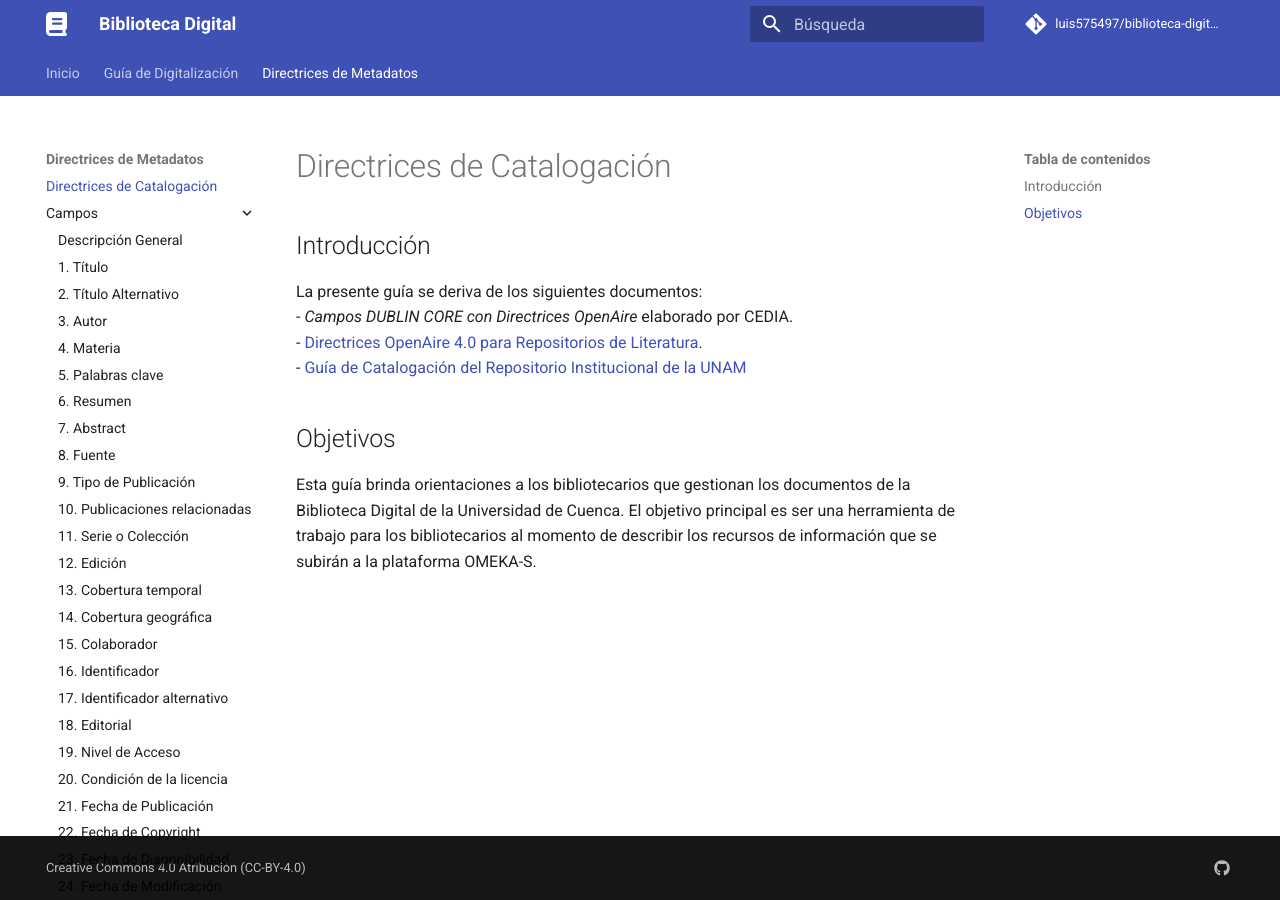
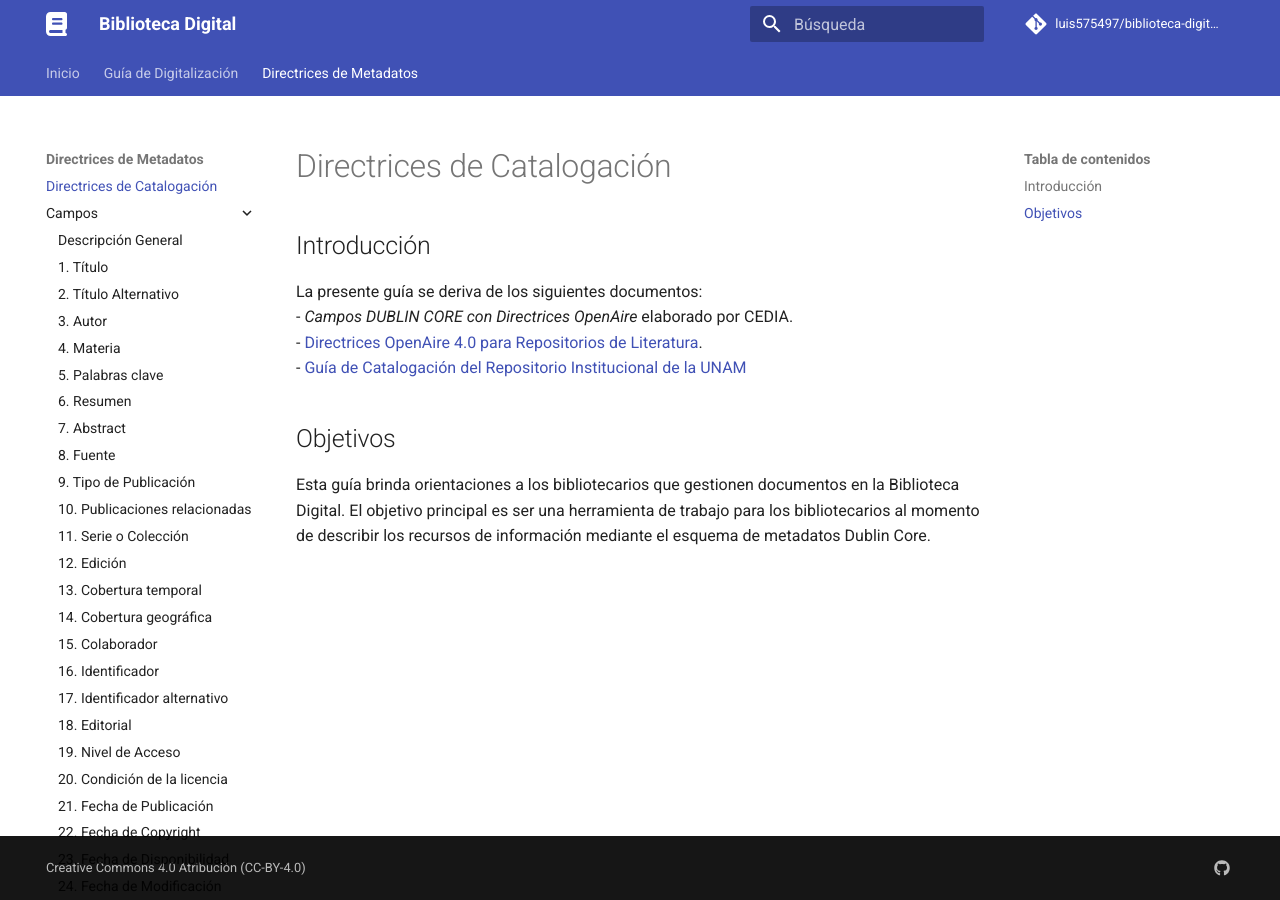
Before and after one commit to luis575497/biblioteca-digital-docs, an MkDocs documentation site: the page built from docs/metadatos/directrices.md, in a window 1280 px wide. Built offline with MkDocs 1.6.1 and Material for MkDocs 9.7.7, drawn with Linux system fonts in a browser that asks for light colours; comment, search, counter and statistics services are not loaded; the version menu is left out.

Commit message:
Update directrices.md

```diff
--- a/docs/metadatos/directrices.md
+++ b/docs/metadatos/directrices.md
@@ -6,4 +6,4 @@ La presente guía se deriva de los siguientes documentos:
     - [Directrices OpenAire 4.0 para Repositorios de Literatura](https://guiasopenaire4.readthedocs.io/es/latest/).
     - [Guía de Catalogación del Repositorio Institucional de la UNAM](https://www.google.com/url?sa=t&rct=j&q=&esrc=s&source=web&cd=&ved=2ahUKEwjkwqKOndTxAhUjU98KHRQuCAoQFjAAegQIBRAD&url=https%3A%2F%2Fdgru.unam.mx%2Fwp-content%2Fuploads%2F2020%2F06%2FD_GU_DGRU_SRU_002_20200529_Guia_Catalogacion_RIUNAM.pdf&usg=AOvVaw2Wp9y3H-zbIIFn5mrzhGJy)
 ##Objetivos
-Esta guía brinda orientaciones a los bibliotecarios que gestionan los documentos de la Biblioteca Digital de la Universidad de Cuenca. El objetivo principal es ser una herramienta de trabajo para los bibliotecarios al momento de describir los recursos de información que se subirán a la plataforma OMEKA-S.
+Esta guía brinda orientaciones a los bibliotecarios que gestionen documentos en la Biblioteca Digital. El objetivo principal es ser una herramienta de trabajo para los bibliotecarios al momento de describir los recursos de información mediante el esquema de metadatos Dublin Core.
```
